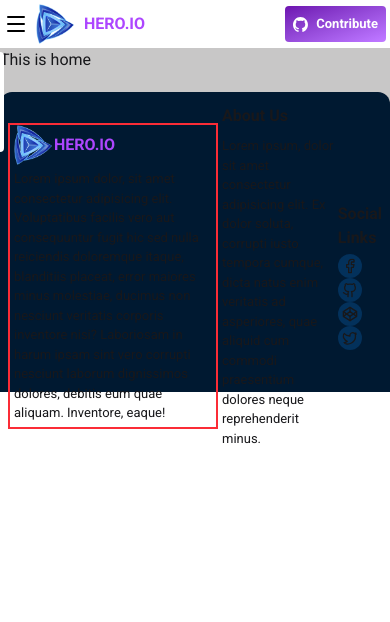
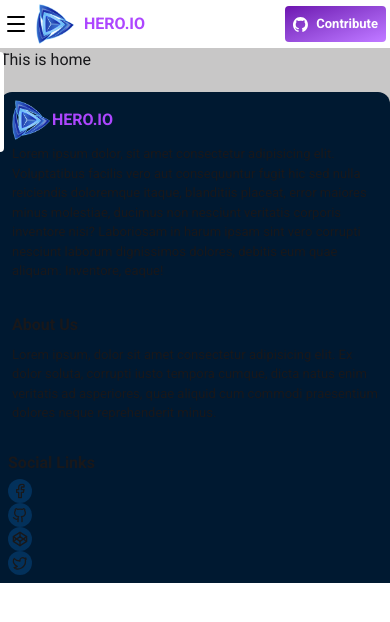
Before and after one commit to fahim-shareear/Assignment_08, a React (Vite) app: page / in a window 390 px wide. Shown: the top 622 px of the page. Built offline with nearby package versions, Linux system fonts and the light colour scheme.

Commit message:
adding responsive footer

```diff
--- a/src/components/pages/Footer.jsx
+++ b/src/components/pages/Footer.jsx
@@ -4,9 +4,10 @@ import { Codepen, Facebook, Github, Twitter } from 'lucide-react';
 
 const Footer = () => {
     return (
-        <div className="bg-[#001931]  mx-auto rounded-t-xl max-h-75">
-            <div className="m-5 lg:max-w-11/12 mx-auto p-2 flex items-center justify-between">
-                <div className="border-2 border-red-500 max-w-150">
+        <div className="bg-[#001931]  mx-auto rounded-t-xl max-h-auto">
+            <div className="m-5 lg:max-w-11/12 mx-auto p-2 flex flex-col items-start gap-6
+                lg:flex-row lg:items-center lg:justify-between">
+                <div className="max-w-150">
                     <div className="flex items-center ml-1">
                         <img src={Logo} alt="logo" className="w-10 h-10"/>
                         <h1 className="uppercase font-bold text-purple-500">hero.io</h1>
@@ -18,7 +19,7 @@ const Footer = () => {
                     <p className="text-[13px] p-1">Lorem ipsum, dolor sit amet consectetur adipisicing elit. Ex dolor soluta, corrupti iusto tempora cumque, dicta natus enim veritatis ad asperiores, quae aliquid cum commodi praesentium dolores neque reprehenderit minus.</p>
                 </div>
                 <div>
-                   <div className="flex items-left flex-col">
+                   <div className="flex flex-col items-start">
                     <h1 className="capitalize font-bold mb-1">social links</h1>
                         <Facebook className="rounded-full bg-[#03315b] hover:bg-[#034888] transition-all duration-400 linear cursor-pointer p-1"></Facebook>
                         <Github className="rounded-full bg-[#03315b]   hover:bg-[#034888] transition-all duration-400 linear cursor-pointer p-1"></Github>
```
